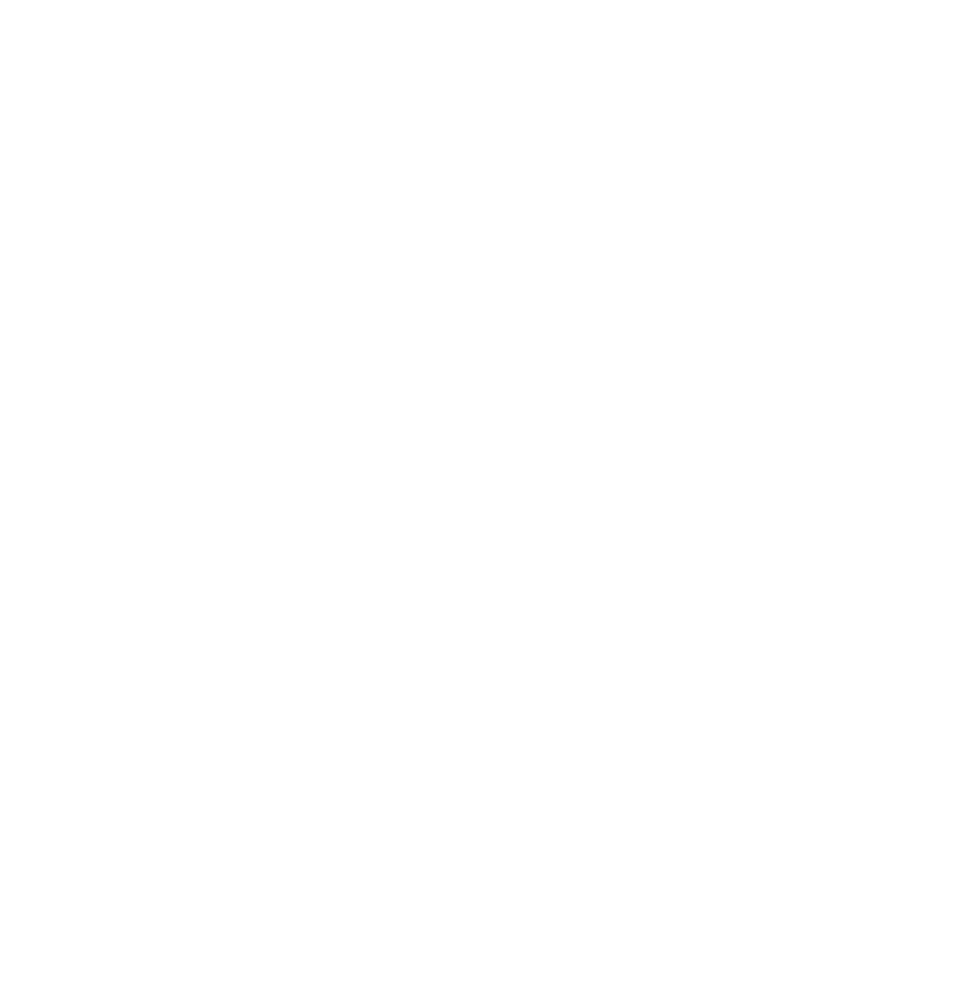
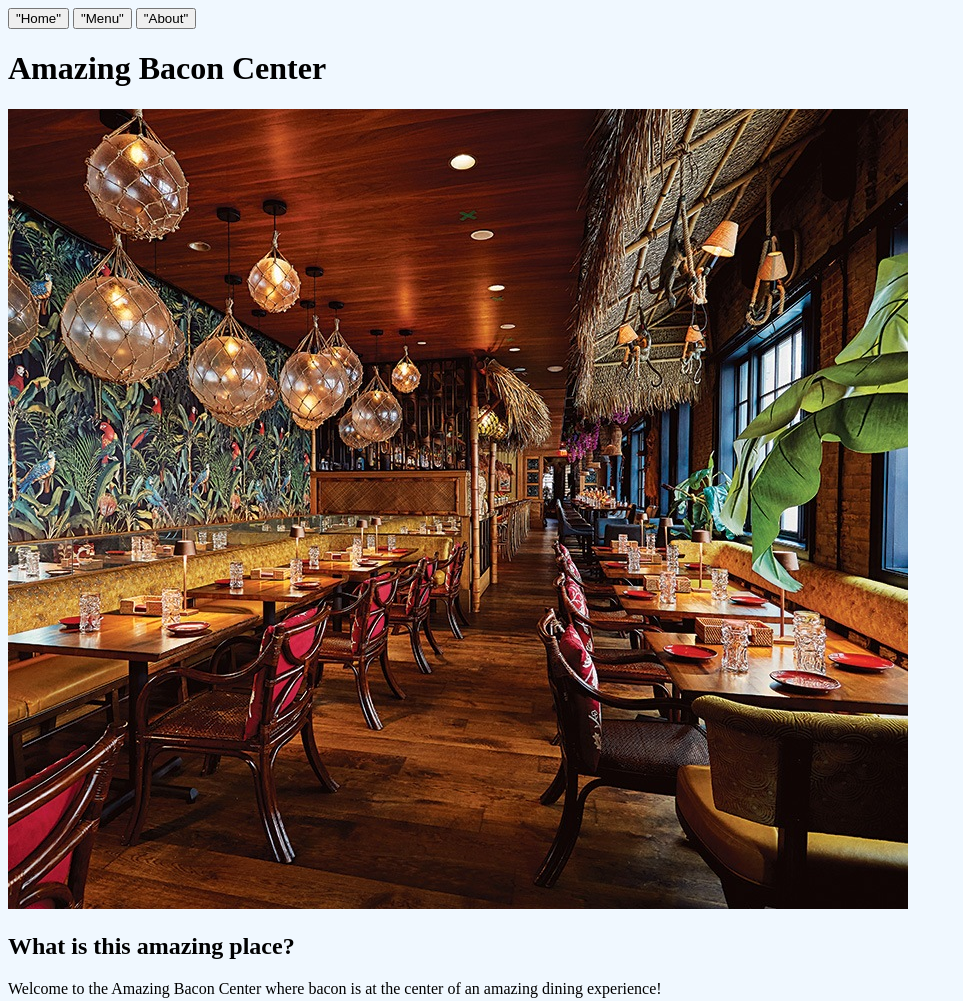
Before and after one commit to malexaims/odin-restaurant, a website built with webpack: page src/template.html in a window 1280 px wide. Shown: the whole page, without its empty margins (0-963 px from the left). Before the commit the page ends 800 px from the top, so only its background shows below. Built offline with nearby package versions, Linux system fonts and the light colour scheme.

Commit message:
Made basic homepage

```diff
--- /dev/null
+++ b/src/home.js
@@ -0,0 +1,28 @@
+
+import restaurantImgPath from "./assets/home.jpg";
+
+function buildHomePage(){
+
+    const contentDiv = document.getElementById("content");
+
+    const header = document.createElement("h1");
+    header.textContent = "Amazing Bacon Center";
+
+    const restaurantImg = new Image();
+    restaurantImg.src = restaurantImgPath;
+    restaurantImg.alt = "Restaurant Interior";
+
+    const subHeader = document.createElement("h2");
+    subHeader.textContent = "What is this amazing place?"
+
+    const paragraph = document.createElement("p");
+    paragraph.textContent = "Welcome to the Amazing Bacon Center where bacon is at the center of an amazing dining experience!"
+
+    contentDiv.appendChild(header);
+    contentDiv.appendChild(restaurantImg);
+    contentDiv.appendChild(subHeader);
+    contentDiv.appendChild(paragraph);
+
+};
+
+export {buildHomePage};
--- a/src/index.js
+++ b/src/index.js
@@ -1 +1,8 @@
 import "./styles.css";
+import { buildHomePage } from "./home";
+
+document.addEventListener("DOMContentLoaded", () => {
+    buildHomePage();
+})
+
+// console.log("Why isn't this working!");
--- a/src/styles.css
+++ b/src/styles.css
@@ -0,0 +1,3 @@
+body {
+    background-color: aliceblue;
+}
--- a/src/template.html
+++ b/src/template.html
@@ -6,6 +6,22 @@
     <title>Restaurant</title>
 </head>
 <body>
-
+    <header>
+        <nav>
+            <button type="button" id="home-btn" class="nav-btn">"Home"</button>
+            <button type="button" id="menu-btn" class="nav-btn">"Menu"</button>
+            <button type="button" id="about-btn" class="nav-btn">"About"</button>
+        </nav>
+    </header>
+    <div id="content">
+        <!-- <h1>Amazing Bacon Center!</h1>
+        <img src="./img/beacon_restaurants-2.jpg">
+        <h2>
+            What is this amazing place?
+        </h2>
+        <p>
+            Welcome to the Amazing Bacon Center where bacon is at the center of an amazing dining experience!
+        </p> -->
+    </div>
 </body>
 </html>
--- a/webpack.config.js
+++ b/webpack.config.js
@@ -33,7 +33,7 @@ module.exports = {
         {
             test: /\.(png|svg|jpg|jpeg|gif)$/i,
             type: "asset/resource",
-        }
+        },
     ],
   },
 };
```
Also changed, not shown: src/assets/home.jpg (added), 1 other file.
